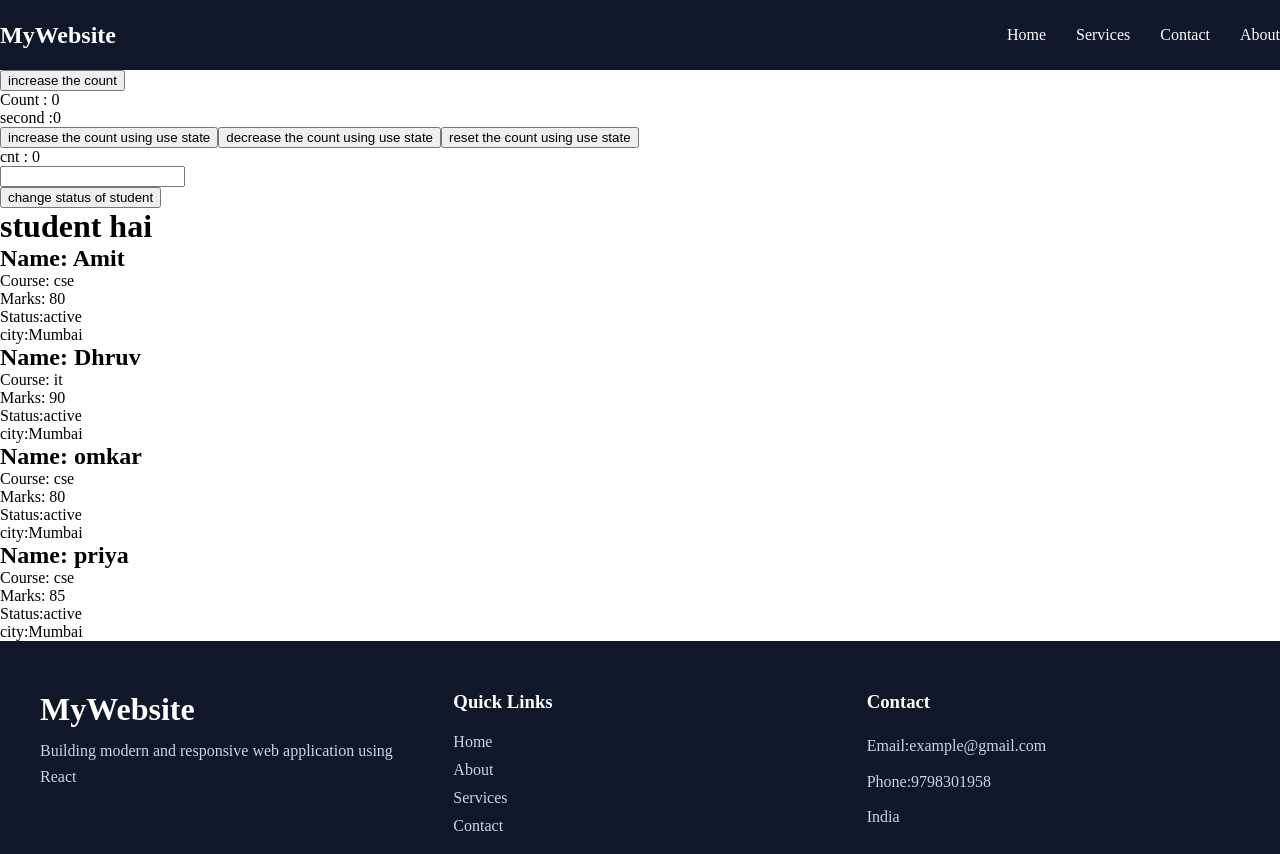
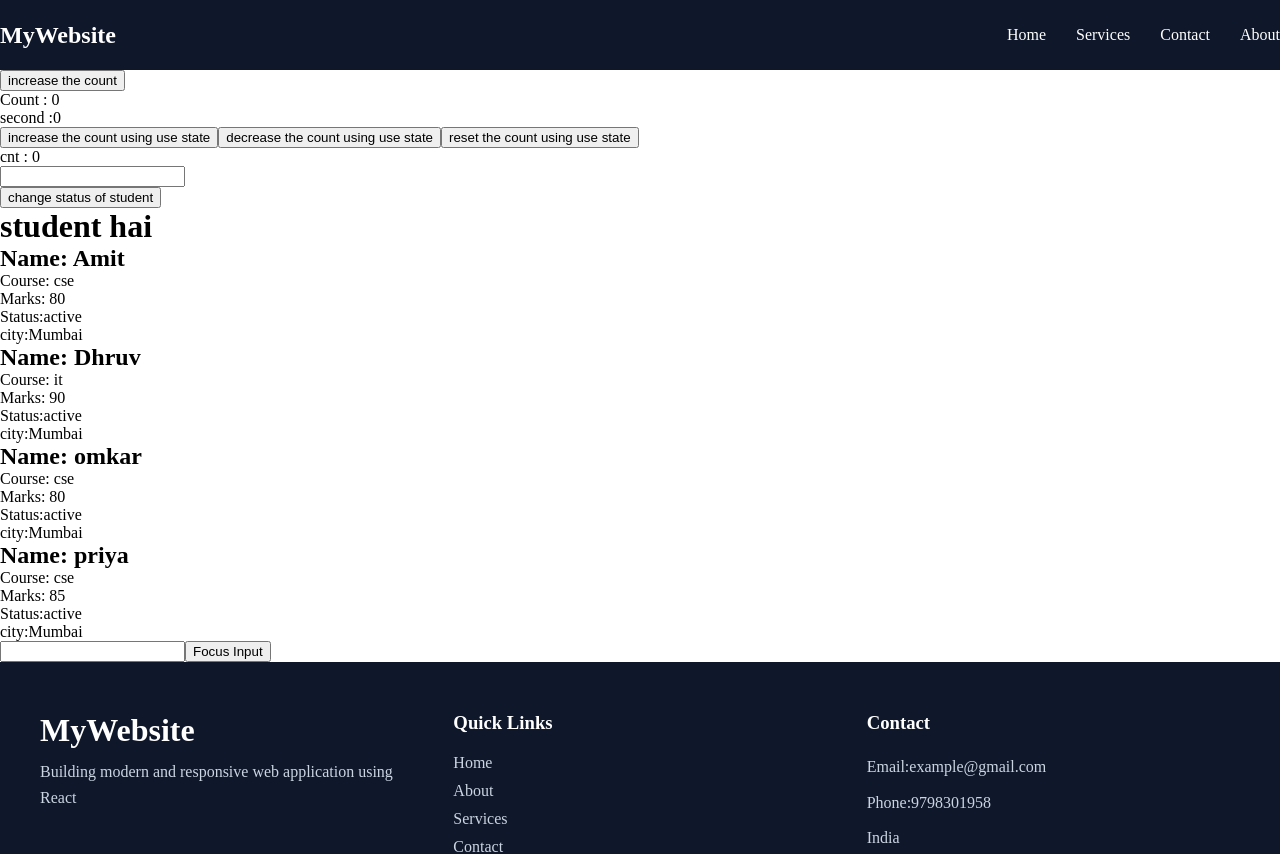
Before and after one commit to golu380/react12, a React (Vite) app: page / in a window 1280 px wide. Shown: the top 854 px of the page. Built offline with nearby package versions, Linux system fonts and the light colour scheme.

Commit message:
adding use effect and useref

```diff
--- a/src/App.jsx
+++ b/src/App.jsx
@@ -1,4 +1,4 @@
-import { useEffect, useState } from 'react'
+import { useEffect, useState,useRef } from 'react'
 import heroImg from './assets/hero.png'
 import reactLogo from './assets/react.svg'
 import viteLogo from './assets/vite.svg'
@@ -16,6 +16,10 @@
   const [age,setAge] = useState(18)
   const [isStudent,setIsStudent] = useState(true)
      const [seconds, setSeconds] = useState(0);
+const inputRef = useRef(null)
+ function focusInput() {
+    inputRef.current.focus();
+  }
 
   let count = 0;
   function increaseCount(){
@@ -46,19 +50,31 @@
 const handleChangeStatus = ()=>{
   setIsStudent(!isStudent)
 }
+console.log(seconds)
+// useEffect(()=>{
+//   console.log("Effect excecuted")
+// },[])
 
-useEffect(()=>{
-  console.log("hello from useeffect")
-  document.title = "my react app"
-},[cnt])
 // useEffect(()=>{
-//   console.log("hello from useeffect")
-//   document.title = "my react app"
-// },[])
+//   console.log("Effect excecuted")
+// },[cnt])
+
 // useEffect(()=>{
-//   console.log("hello from useeffect")
-//   document.title = "my react app"
+//   console.log("Effect excecuted")
 // })
+
+  // useEffect(() => {
+
+  //   const timer = setInterval(() => {
+  //     setSeconds((previous) => previous + 1);
+  //   }, 1000);
+
+  //   return () => {
+  //     clearInterval(timer);
+  //   };
+
+  // }, []);
+
   return (
     <>
 
@@ -85,6 +101,19 @@
   <StudentCard name="omkar" course = "cse" marks= {80} active="active" city="Mumbai"/>
   <StudentCard name="priya" course = "cse" marks= {85} active="active" city="Mumbai"/>
 
+  <div>
+
+      <input
+        ref={inputRef}
+        type="text"
+      />
+
+      <button onClick={focusInput}>
+        Focus Input
+      </button>
+
+    </div>
+
   <Footer/>
 
     </>
```
